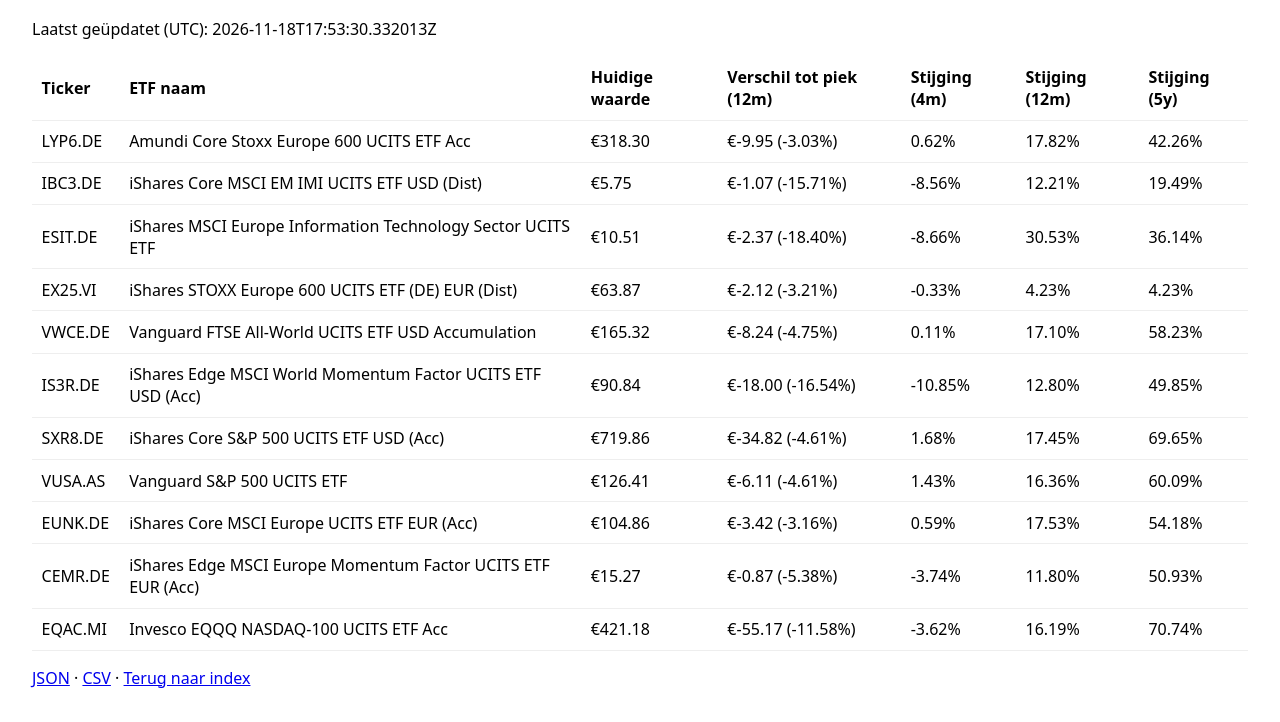
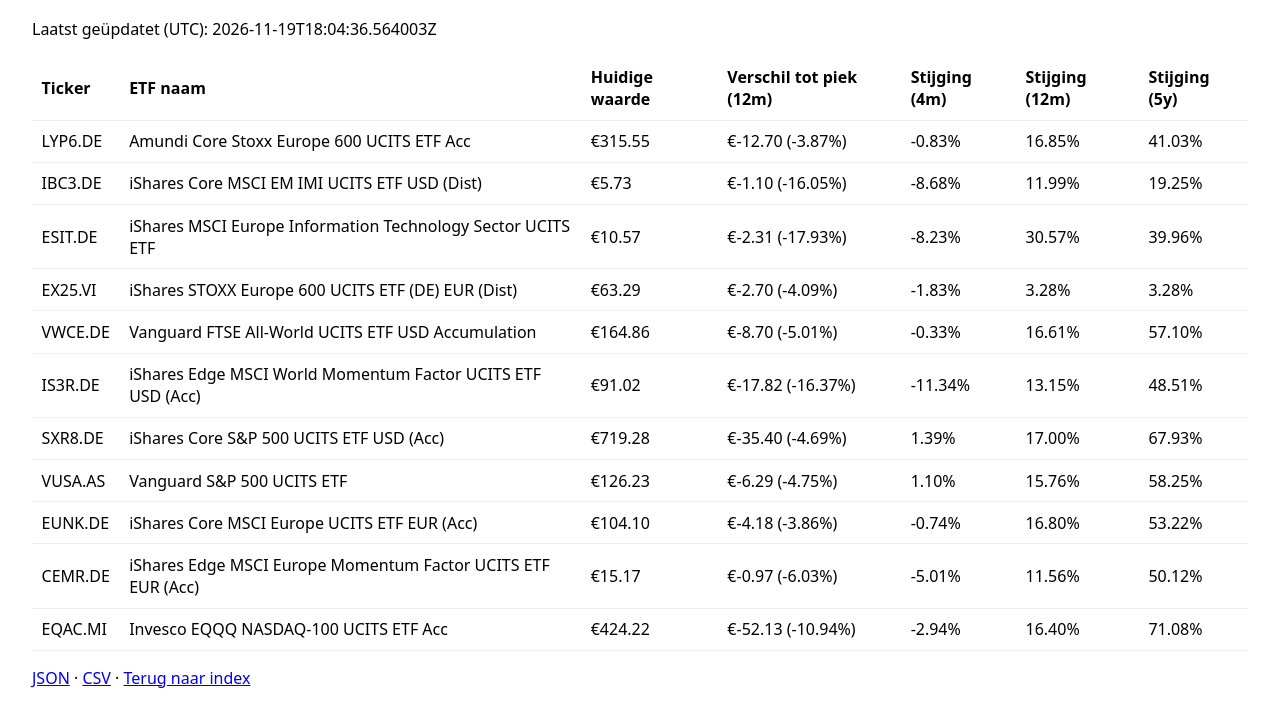
Before and after one commit to koen-vdaa/dagelijkse_export_site, a plain HTML site: page docs/etf_overzicht.html in a window 1280 px wide. Shown: the part 78-800 px from the top of the page. Drawn offline with Linux system fonts and the light colour scheme.

Commit message:
Update docs 2026-11-19T18:04:36Z

```diff
--- a/docs/etf_overzicht.html
+++ b/docs/etf_overzicht.html
@@ -8,7 +8,7 @@ th,td{padding:.6rem;border-bottom:1px solid #eee;text-align:left}
 thead th{position:sticky;top:0;background:#fff}
 </style>
 <h1>ETF Overzicht</h1>
-<p>Laatst geüpdatet (UTC): 2026-11-18T17:53:30.332013Z</p>
+<p>Laatst geüpdatet (UTC): 2026-11-19T18:04:36.564003Z</p>
 <table class="dataframe">
   <thead>
     <tr style="text-align: right;">
@@ -25,101 +25,101 @@ thead th{position:sticky;top:0;background:#fff}
     <tr>
       <td>LYP6.DE</td>
       <td>Amundi Core Stoxx Europe 600 UCITS ETF Acc</td>
-      <td>€318.30</td>
-      <td>€-9.95 (-3.03%)</td>
-      <td>0.62%</td>
-      <td>17.82%</td>
-      <td>42.26%</td>
+      <td>€315.55</td>
+      <td>€-12.70 (-3.87%)</td>
+      <td>-0.83%</td>
+      <td>16.85%</td>
+      <td>41.03%</td>
     </tr>
     <tr>
       <td>IBC3.DE</td>
       <td>iShares Core MSCI EM IMI UCITS ETF USD (Dist)</td>
-      <td>€5.75</td>
-      <td>€-1.07 (-15.71%)</td>
-      <td>-8.56%</td>
-      <td>12.21%</td>
-      <td>19.49%</td>
+      <td>€5.73</td>
+      <td>€-1.10 (-16.05%)</td>
+      <td>-8.68%</td>
+      <td>11.99%</td>
+      <td>19.25%</td>
     </tr>
     <tr>
       <td>ESIT.DE</td>
       <td>iShares MSCI Europe Information Technology Sector UCITS ETF</td>
-      <td>€10.51</td>
-      <td>€-2.37 (-18.40%)</td>
-      <td>-8.66%</td>
-      <td>30.53%</td>
-      <td>36.14%</td>
+      <td>€10.57</td>
+      <td>€-2.31 (-17.93%)</td>
+      <td>-8.23%</td>
+      <td>30.57%</td>
+      <td>39.96%</td>
     </tr>
     <tr>
       <td>EX25.VI</td>
       <td>iShares STOXX Europe 600 UCITS ETF (DE) EUR (Dist)</td>
-      <td>€63.87</td>
-      <td>€-2.12 (-3.21%)</td>
-      <td>-0.33%</td>
-      <td>4.23%</td>
-      <td>4.23%</td>
+      <td>€63.29</td>
+      <td>€-2.70 (-4.09%)</td>
+      <td>-1.83%</td>
+      <td>3.28%</td>
+      <td>3.28%</td>
     </tr>
     <tr>
       <td>VWCE.DE</td>
       <td>Vanguard FTSE All-World UCITS ETF USD Accumulation</td>
-      <td>€165.32</td>
-      <td>€-8.24 (-4.75%)</td>
-      <td>0.11%</td>
-      <td>17.10%</td>
-      <td>58.23%</td>
+      <td>€164.86</td>
+      <td>€-8.70 (-5.01%)</td>
+      <td>-0.33%</td>
+      <td>16.61%</td>
+      <td>57.10%</td>
     </tr>
     <tr>
       <td>IS3R.DE</td>
       <td>iShares Edge MSCI World Momentum Factor UCITS ETF USD (Acc)</td>
-      <td>€90.84</td>
-      <td>€-18.00 (-16.54%)</td>
-      <td>-10.85%</td>
-      <td>12.80%</td>
-      <td>49.85%</td>
+      <td>€91.02</td>
+      <td>€-17.82 (-16.37%)</td>
+      <td>-11.34%</td>
+      <td>13.15%</td>
+      <td>48.51%</td>
     </tr>
     <tr>
       <td>SXR8.DE</td>
       <td>iShares Core S&amp;P 500 UCITS ETF USD (Acc)</td>
-      <td>€719.86</td>
-      <td>€-34.82 (-4.61%)</td>
-      <td>1.68%</td>
-      <td>17.45%</td>
-      <td>69.65%</td>
+      <td>€719.28</td>
+      <td>€-35.40 (-4.69%)</td>
+      <td>1.39%</td>
+      <td>17.00%</td>
+      <td>67.93%</td>
     </tr>
     <tr>
       <td>VUSA.AS</td>
       <td>Vanguard S&amp;P 500 UCITS ETF</td>
-      <td>€126.41</td>
-      <td>€-6.11 (-4.61%)</td>
-      <td>1.43%</td>
-      <td>16.36%</td>
-      <td>60.09%</td>
+      <td>€126.23</td>
+      <td>€-6.29 (-4.75%)</td>
+      <td>1.10%</td>
+      <td>15.76%</td>
+      <td>58.25%</td>
     </tr>
     <tr>
       <td>EUNK.DE</td>
       <td>iShares Core MSCI Europe UCITS ETF EUR (Acc)</td>
-      <td>€104.86</td>
-      <td>€-3.42 (-3.16%)</td>
-      <td>0.59%</td>
-      <td>17.53%</td>
-      <td>54.18%</td>
+      <td>€104.10</td>
+      <td>€-4.18 (-3.86%)</td>
+      <td>-0.74%</td>
+      <td>16.80%</td>
+      <td>53.22%</td>
     </tr>
     <tr>
       <td>CEMR.DE</td>
       <td>iShares Edge MSCI Europe Momentum Factor UCITS ETF EUR (Acc)</td>
-      <td>€15.27</td>
-      <td>€-0.87 (-5.38%)</td>
-      <td>-3.74%</td>
-      <td>11.80%</td>
-      <td>50.93%</td>
+      <td>€15.17</td>
+      <td>€-0.97 (-6.03%)</td>
+      <td>-5.01%</td>
+      <td>11.56%</td>
+      <td>50.12%</td>
     </tr>
     <tr>
       <td>EQAC.MI</td>
       <td>Invesco EQQQ NASDAQ-100 UCITS ETF Acc</td>
-      <td>€421.18</td>
-      <td>€-55.17 (-11.58%)</td>
-      <td>-3.62%</td>
-      <td>16.19%</td>
-      <td>70.74%</td>
+      <td>€424.22</td>
+      <td>€-52.13 (-10.94%)</td>
+      <td>-2.94%</td>
+      <td>16.40%</td>
+      <td>71.08%</td>
     </tr>
   </tbody>
 </table>
--- a/docs/last_run.json
+++ b/docs/last_run.json
@@ -1,3 +1,3 @@
 {
-  "utc": "2026-11-18T17:53:30.332194Z"
+  "utc": "2026-11-19T18:04:36.564432Z"
 }
```
Also changed, not shown: docs/etf_overzicht.csv (+11 -11 lines), docs/etf_overzicht.json (+55 -55 lines).
